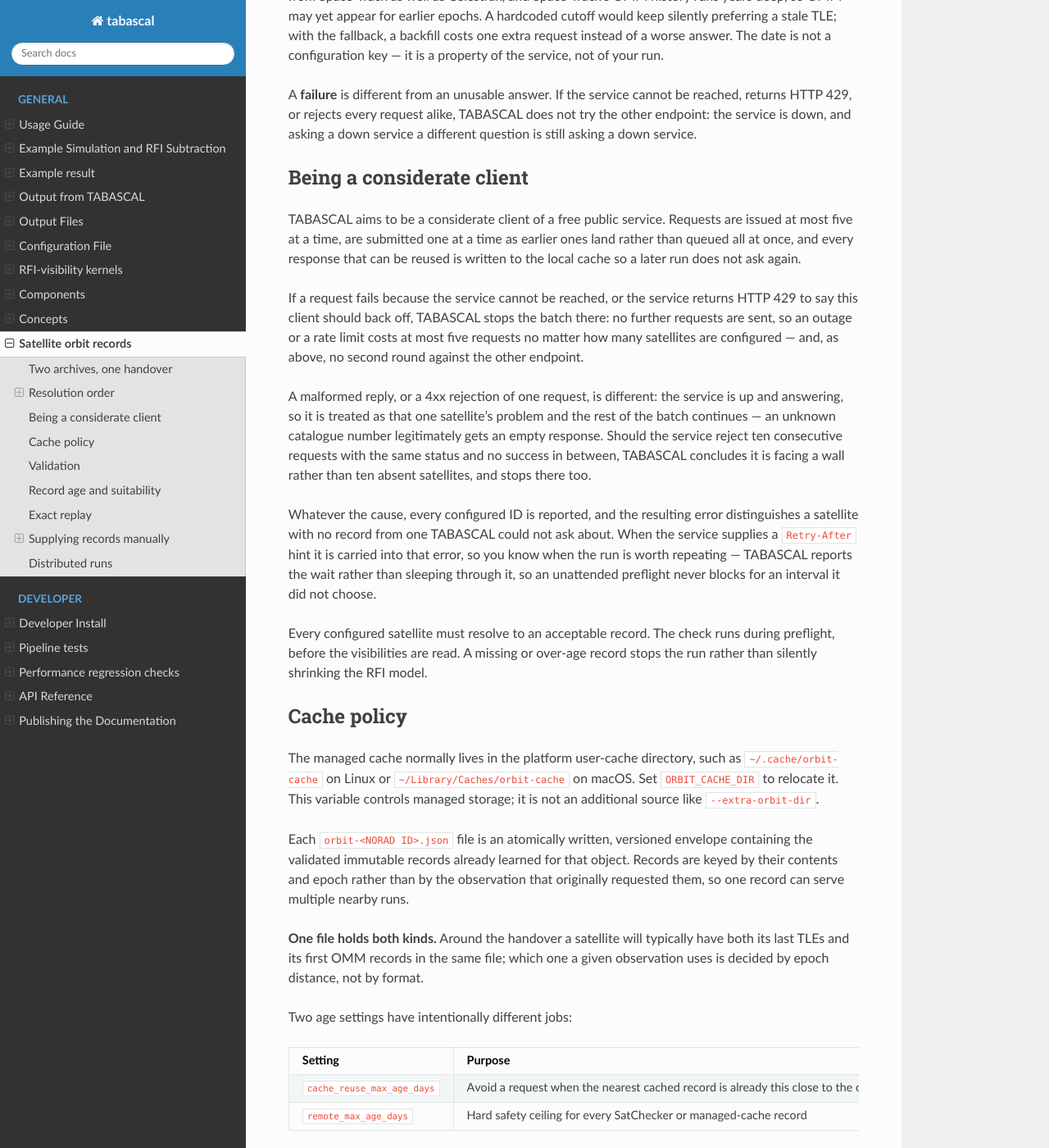
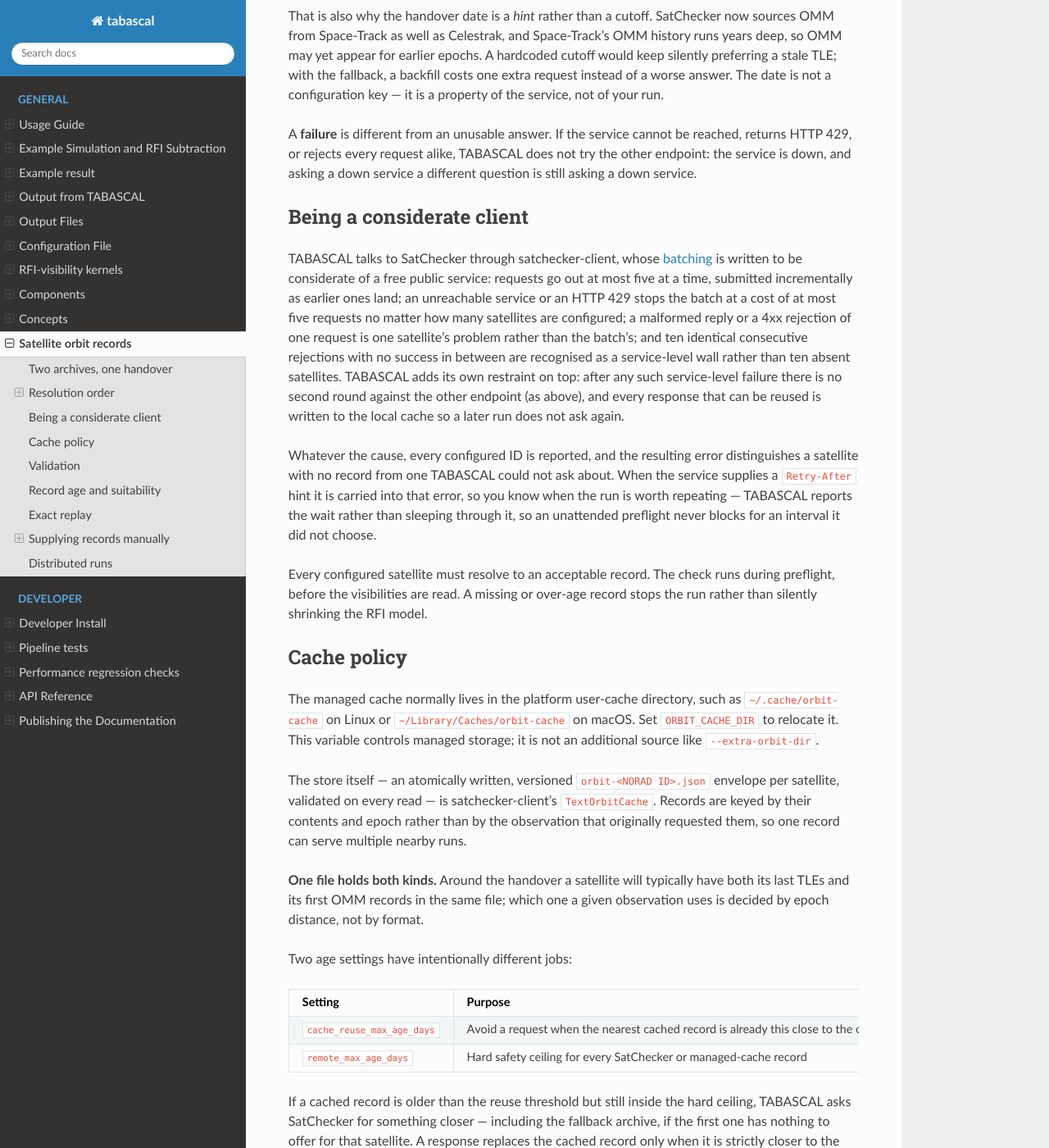
Before and after one commit to epfl-radio-astro/tabascal, a Sphinx documentation site: the page built from docs/orbits.md, in a window 1280 px wide and 1400 px high, scrolled down 1647 px. Shown: the whole window at 82% size. Built offline with Sphinx 7.4.7 and the Read the Docs theme 3.1.0, drawn with Linux system fonts in a browser that asks for light colours; some of the changed text lies outside the part shown.

Commit message:
Docs: link to the satchecker-client documentation
The client now documents its own mechanics at
satchecker-client.readthedocs.io, so the orbit records page stops
re-describing them: the archive-split background, the batching
behaviour, the cache envelope, and the per-kind validation guarantees
become short summaries with links, while everything TABASCAL decides —
resolution order, the boundary failover, age ceilings, coverage
enforcement, replay, and manual records — stays documented here in
full. The usage guide, config reference, and README gain pointers to
the package.

```diff
--- a/docs/orbits.md
+++ b/docs/orbits.md
@@ -3,6 +3,12 @@
 TABASCAL obtains satellite orbital elements from the
 [IAU CPS SatChecker](https://satchecker.cps.iau.org/) service. No account or
 credentials are required.
+
+The transport, record parsing, validation, and cache storage live in the
+[satchecker-client](https://satchecker-client.readthedocs.io/) package,
+extracted from TABASCAL and documented on its own. This page documents what
+TABASCAL decides on top of it: which source a satellite resolves from, how
+stale a record may be, and what happens when coverage is incomplete.
 
 ## Two archives, one handover
 
@@ -15,16 +21,14 @@ on when your observation was.
 | OMM | `get-nearest-omm` | from **2026-07-12** onwards, growing |
 
 The two do not overlap: the last TLE and the first OMM are about twelve hours
-apart, and the TLE archive will never gain another record. SatChecker 1.7.0
-made the split because Celestrak is dropping Alpha-5 notation in order to
-preserve the original TLE format — which means catalogue numbers above 99999
-cease to be representable as TLEs at all.
-
-A **TLE** (Two-Line Element set) encodes an orbit in two fixed-width 69-column
-lines. An **OMM** (Orbit Mean-Elements Message) carries the same orbital
-elements as named numeric fields. Both describe the same SGP4 model, and
-TABASCAL derives the same element set from either, so nothing downstream of
-resolution cares which one a satellite resolved to.
+apart, and the TLE archive will never gain another record. A **TLE** (Two-Line
+Element set) encodes an orbit in two fixed-width 69-column lines; an **OMM**
+(Orbit Mean-Elements Message) carries the same orbital elements as named
+numeric fields. Both describe the same SGP4 model, and TABASCAL derives the
+same element set from either, so nothing downstream of resolution cares which
+one a satellite resolved to. The
+[satchecker-client guide](https://satchecker-client.readthedocs.io/en/latest/usage.html#two-archives-one-handover)
+covers the split, and why it happened, in more detail.
 
 You do not choose between them. TABASCAL asks the archive your observation
 epoch falls in, and falls back to the other if that one has nothing usable.
@@ -82,23 +86,18 @@ question is still asking a down service.
 
 ## Being a considerate client
 
-TABASCAL aims to be a considerate client of a free public service. Requests are
-issued at most five at a time, are submitted one at a time as earlier ones land
-rather than queued all at once, and every response that can be reused is written
-to the local cache so a later run does not ask again.
-
-If a request fails because the service cannot be reached, or the service returns
-HTTP 429 to say this client should back off, TABASCAL stops the batch there: no
-further requests are sent, so an outage or a rate limit costs at most five
-requests no matter how many satellites are configured — and, as above, no
-second round against the other endpoint.
-
-A malformed reply, or a 4xx rejection of one request, is different: the service
-is up and answering, so it is treated as that one satellite's problem and the
-rest of the batch continues — an unknown catalogue number legitimately gets an
-empty response. Should the service reject ten consecutive requests with the same
-status and no success in between, TABASCAL concludes it is facing a wall rather
-than ten absent satellites, and stops there too.
+TABASCAL talks to SatChecker through satchecker-client, whose
+[batching](https://satchecker-client.readthedocs.io/en/latest/usage.html#batches)
+is written to be considerate of a free public service: requests go out at most
+five at a time, submitted incrementally as earlier ones land; an unreachable
+service or an HTTP 429 stops the batch at a cost of at most five requests no
+matter how many satellites are configured; a malformed reply or a 4xx rejection
+of one request is one satellite's problem rather than the batch's; and ten
+identical consecutive rejections with no success in between are recognised as a
+service-level wall rather than ten absent satellites. TABASCAL adds its own
+restraint on top: after any such service-level failure there is no second round
+against the other endpoint (as above), and every response that can be reused is
+written to the local cache so a later run does not ask again.
 
 Whatever the cause, every configured ID is reported, and the resulting error
 distinguishes a satellite with no record from one TABASCAL could not ask about.
@@ -118,8 +117,9 @@ The managed cache normally lives in the platform user-cache directory, such as
 `ORBIT_CACHE_DIR` to relocate it. This variable controls managed storage; it is
 not an additional source like `--extra-orbit-dir`.
 
-Each `orbit-<NORAD ID>.json` file is an atomically written, versioned envelope
-containing the validated immutable records already learned for that object.
+The store itself — an atomically written, versioned `orbit-<NORAD ID>.json`
+envelope per satellite, validated on every read — is satchecker-client's
+[`TextOrbitCache`](https://satchecker-client.readthedocs.io/en/latest/usage.html#caching).
 Records are keyed by their contents and epoch rather than by the observation
 that originally requested them, so one record can serve multiple nearby runs.
 
@@ -163,37 +163,21 @@ upgrading.
 (validation)=
 ## Validation
 
-The two formats do not offer the same guarantees, and it is worth being explicit
-about what is lost rather than letting the difference pass silently.
+Record validation is satchecker-client's job, and its guide spells out
+[what is guaranteed per kind](https://satchecker-client.readthedocs.io/en/latest/usage.html#what-validation-guarantees-per-kind):
+the element range and finiteness checks both kinds share, a TLE's modulo-10
+checksums and embedded-identity cross-check, and the epoch plausibility window
+that partly stands in for both on a checksum-less OMM. The short version is
+that the two formats do not offer the same guarantees, an OMM's are weaker,
+and that is a property of the format rather than of the handling.
 
-Both kinds are checked for:
-
-- a present, numeric, finite, whole-number `NORAD_CAT_ID`;
-- finiteness on all seven orbital elements;
-- inclination in [0, 180]; RAAN, argument of pericenter and mean anomaly in
-  [0, 360); eccentricity in [0, 1); mean motion strictly positive.
-
-A **TLE** additionally gets two checks that have no OMM equivalent:
-
-- **The modulo-10 checksum** on each 69-column line. This is what makes
-  single-character corruption detectable — a flipped digit inside a fixed-width
-  numeric field otherwise parses cleanly, stays in range, and silently shifts
-  the modelled trajectory.
-- **The embedded identity cross-check.** Both lines carry the satellite
-  identifier, and TABASCAL requires them to agree with each other and with the
-  row. A record filed under the wrong satellite is caught.
-
-There is a third, subtler difference. A TLE's epoch is always re-derived from
-line 1; a provider's own epoch field is never trusted for acceptance. An OMM has
-no lines to re-derive from, so its `EPOCH` field must be taken at face value —
-and, as described above, a clamped `get-nearest-omm` response is precisely the
-case where a wrong epoch would otherwise be invisible. To partly close that gap,
-an OMM epoch must parse as ISO 8601 and fall inside an absolute plausibility
-window (not before 1957, not more than a year in the future).
-
-**An OMM record has no checksum.** There is no way to add one. The range checks
-and the epoch window are what stands in for it, and they are weaker. This is a
-property of the format, not of TABASCAL's handling of it.
+One consequence matters enough to repeat here. A TLE's epoch is always
+re-derived from line 1; a provider's own epoch field is never trusted for
+acceptance. An OMM has no lines to re-derive from, so its `EPOCH` field must be
+taken at face value — and, as described above, a clamped `get-nearest-omm`
+response is precisely the case where a wrong epoch would otherwise be
+invisible. The age ceiling is therefore doing more work for OMM records than it
+ever did for TLEs.
 
 Logs report each selected provider, epoch, signed offset, absolute age, and
 which endpoint answered.
```
Also changed, not shown: README.md (+3 -2 lines), docs/config.md (+1 -1 lines), docs/usage.md (+4 -1 lines).
